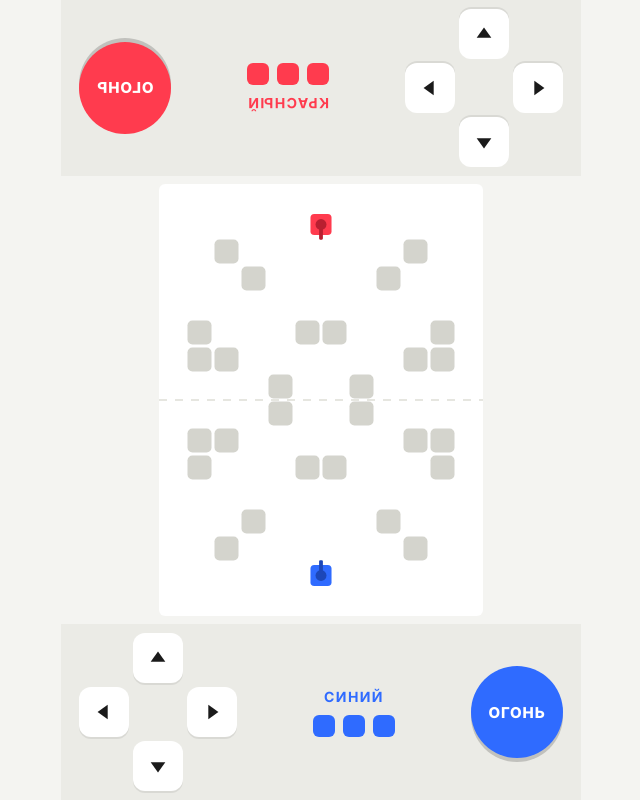
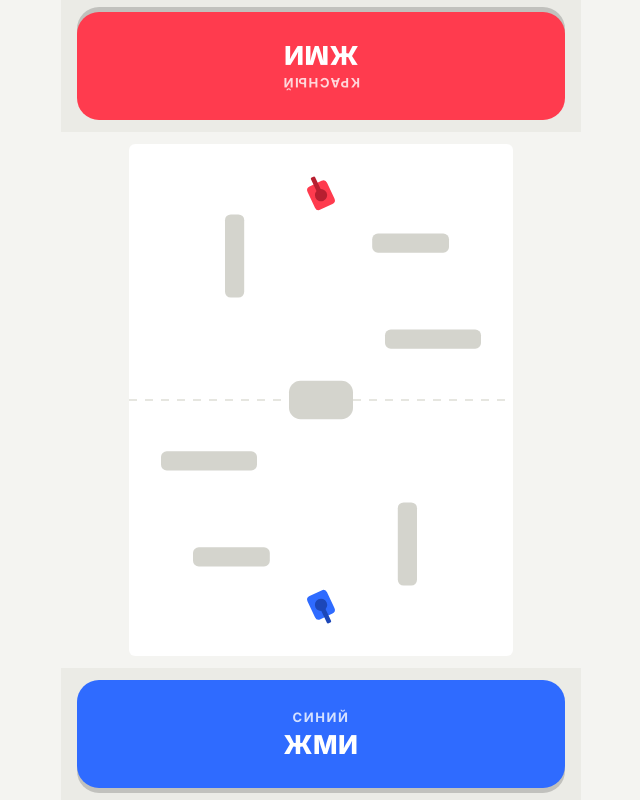
Before and after one commit to 1NAVIIVAN1/eye-doctor, a plain HTML site: page index.html in a window 1280 px wide. Shown: the whole page, without its empty margins (319-959 px from the left). Drawn offline with Linux system fonts and the light colour scheme.

Commit message:
Switch Tanks to one-button arcade controls
Idle tanks spin, holding drives forward, each press fires and each release reverses spin direction; rapid fire overheats and locks the tank for 3s; one hit ends the round.

Co-Authored-By: Claude Opus 5.5 <noreply@anthropic.com>

```diff
--- a/index.html
+++ b/index.html
@@ -13,10 +13,9 @@
       --bg: #f4f4f1;
       --panel: #ebebe6;
       --ink: #1a1a1a;
-      --muted: #9b9b95;
-      --btn: #ffffff;
       --blue: #2f6bff;
       --red: #ff3b4e;
+      --heat: #ff9f1a;
     }
     * { box-sizing: border-box; margin: 0; padding: 0; -webkit-tap-highlight-color: transparent; }
     [hidden] { display: none !important; }
@@ -30,43 +29,27 @@
     #app { height: 100%; max-width: 520px; margin: 0 auto; display: flex; flex-direction: column; }
 
     .panel {
-      flex: none; height: 176px; background: var(--panel);
-      display: flex; align-items: center; justify-content: space-between;
-      padding: 12px 18px max(12px, env(safe-area-inset-bottom));
+      flex: none; height: 132px; background: var(--panel);
+      padding: 12px 16px max(12px, env(safe-area-inset-bottom));
     }
     .panel.p2 { transform: rotate(180deg); padding-bottom: max(12px, env(safe-area-inset-top)); }
-
-    .dpad { display: grid; grid-template-columns: repeat(3, 50px); grid-template-rows: repeat(3, 50px); gap: 4px; }
-    .dir {
-      background: var(--btn); border: 0; border-radius: 12px; cursor: pointer;
-      display: flex; align-items: center; justify-content: center; touch-action: none;
-      box-shadow: 0 2px 0 rgba(0,0,0,.08);
-    }
-    .dir svg { width: 22px; height: 22px; fill: var(--ink); }
-    .dir.on { background: var(--c); }
-    .dir.on svg { fill: #fff; }
-    .dir[data-d=up] { grid-area: 1 / 2; }
-    .dir[data-d=left] { grid-area: 2 / 1; }
-    .dir[data-d=right] { grid-area: 2 / 3; }
-    .dir[data-d=down] { grid-area: 3 / 2; }
-
-    .info { display: flex; flex-direction: column; align-items: center; gap: 10px; }
-    .name { font-size: 14px; font-weight: 700; color: var(--c); text-transform: uppercase; letter-spacing: .1em; }
-    .lives { display: flex; gap: 8px; }
-    .life { width: 22px; height: 22px; border-radius: 6px; background: var(--c); transition: background .2s, transform .3s; }
-    .life.lost { background: transparent; box-shadow: inset 0 0 0 2px var(--muted); transform: scale(.8); }
-
-    .fire {
-      width: 92px; height: 92px; border-radius: 50%; border: 0; cursor: pointer; touch-action: none;
-      background: var(--c); color: #fff; font: inherit; font-size: 15px; font-weight: 800; letter-spacing: .06em;
-      box-shadow: 0 4px 0 rgba(0,0,0,.18);
-    }
-    .fire.on { transform: translateY(3px); box-shadow: 0 1px 0 rgba(0,0,0,.18); }
-
     .p1 { --c: var(--blue); }
     .p2 { --c: var(--red); }
 
-    .field { flex: 1; min-height: 0; display: flex; align-items: center; justify-content: center; position: relative; }
+    .pad {
+      width: 100%; height: 100%; border: 0; border-radius: 22px; cursor: pointer; touch-action: none;
+      background: var(--c); color: #fff; font: inherit;
+      display: flex; flex-direction: column; align-items: center; justify-content: center; gap: 4px;
+      box-shadow: 0 5px 0 rgba(0,0,0,.18);
+      transition: transform .06s, box-shadow .06s, filter .2s;
+    }
+    .pad.on { transform: translateY(4px); box-shadow: 0 1px 0 rgba(0,0,0,.18); }
+    .pad .name { font-size: 13px; font-weight: 700; letter-spacing: .12em; text-transform: uppercase; opacity: .8; }
+    .pad .label { font-size: 26px; font-weight: 800; letter-spacing: .02em; }
+    .pad.hot { background: var(--heat); animation: blink .4s steps(2) infinite; }
+    @keyframes blink { 50% { filter: brightness(1.15); } }
+
+    .field { flex: 1; min-height: 0; display: flex; align-items: center; justify-content: center; }
     canvas { display: block; border-radius: 6px; }
 
     .overlay {
@@ -85,9 +68,9 @@
 </head>
 <body>
   <div id="app">
-    <div class="panel p2" data-p="1"></div>
+    <div class="panel p2"><button class="pad" data-p="1"><span class="name">Красный</span><span class="label">ЖМИ</span></button></div>
     <div class="field" id="field"><canvas id="cv"></canvas></div>
-    <div class="panel p1" data-p="0"></div>
+    <div class="panel p1"><button class="pad" data-p="0"><span class="name">Синий</span><span class="label">ЖМИ</span></button></div>
   </div>
 
   <div class="overlay" id="over" hidden>
@@ -98,173 +81,148 @@
 
   <script>
     const W = 12, H = 16;
-    const TANK = 0.78, SPEED = 3.2, BULLET_SPEED = 10, BULLET_R = 0.12;
-    const COOLDOWN = 0.35, MAX_BULLETS = 2, INVULN = 1.0, LIVES = 3;
+    const R = 0.4, SPEED = 3, TURN = Math.PI * 1.1;
+    const BULLET_SPEED = 9, BULLET_R = 0.11;
+    const HEAT_PER_SHOT = 0.3, HEAT_DECAY = 0.35, LOCK_TIME = 3, COUNTDOWN = 2.4;
     const PLAYERS = [
       { name: "Синий", color: "#2f6bff", dark: "#1c47b8" },
       { name: "Красный", color: "#ff3b4e", dark: "#b81f30" },
     ];
-    const VEC = { up: [0, -1], down: [0, 1], left: [-1, 0], right: [1, 0] };
-    const ANGLE = { up: -Math.PI / 2, down: Math.PI / 2, left: Math.PI, right: 0 };
-    // player 2 sits opposite, so their local directions are rotated 180° on screen
-    const FLIP = { up: "down", down: "up", left: "right", right: "left" };
+    const HEAT = "#ff9f1a";
 
-    // bottom half (rows 8..15); top half is the 180° rotation for a fair map
-    const BOTTOM = [
-      "....#..#....",
-      ".##......##.",
-      ".#...##...#.",
-      "............",
-      "...#....#...",
-      "..#......#..",
-      "............",
-      "............",
+    // bottom-half walls; each is mirrored by a 180° rotation so the map is fair
+    const HALF = [
+      { x: 1, y: 9.6, w: 3, h: 0.6 },
+      { x: 8.4, y: 11.2, w: 0.6, h: 2.6 },
+      { x: 2, y: 12.6, w: 2.4, h: 0.6 },
     ];
-    const MAP = [...BOTTOM.map(r => [...r].reverse().join("")).reverse(), ...BOTTOM];
-    const wall = (cx, cy) => cx < 0 || cy < 0 || cx >= W || cy >= H || MAP[cy][cx] === "#";
+    const WALLS = [
+      { x: 5, y: 7.4, w: 2, h: 1.2 },
+      ...HALF,
+      ...HALF.map(r => ({ x: W - r.x - r.w, y: H - r.y - r.h, w: r.w, h: r.h })),
+    ];
 
-    let tanks, bullets, sparks, over, shake;
+    const $ = id => document.getElementById(id);
+    let tanks, bullets, sparks, over, shake, countdown;
 
     function reset() {
       tanks = [
-        { x: 6, y: 14.5, dir: "up", lives: LIVES, cool: 0, inv: 0, held: [], fire: false },
-        { x: 6, y: 1.5, dir: "down", lives: LIVES, cool: 0, inv: 0, held: [], fire: false },
+        { x: 6, y: 14.4, a: -Math.PI / 2, spin: 1, held: false, heat: 0, lock: 0, alive: true },
+        { x: 6, y: 1.6, a: Math.PI / 2, spin: 1, held: false, heat: 0, lock: 0, alive: true },
       ];
-      bullets = []; sparks = []; over = false; shake = 0;
-      document.querySelectorAll(".on").forEach(b => b.classList.remove("on"));
+      bullets = []; sparks = []; over = false; shake = 0; countdown = COUNTDOWN;
+      document.querySelectorAll(".pad").forEach(b => b.classList.remove("on", "hot"));
       $("over").hidden = true;
-      renderLives();
     }
-    const $ = id => document.getElementById(id);
 
-    /* ---------- controls ---------- */
-    const ARROW = '<svg viewBox="0 0 24 24"><path d="M12 5l8 11H4z"/></svg>';
-    const ROT = { up: 0, right: 90, down: 180, left: 270 };
-    document.querySelectorAll(".panel").forEach(panel => {
-      const p = +panel.dataset.p;
-      panel.innerHTML = `
-        <div class="dpad">${["up", "left", "right", "down"].map(d =>
-          `<button class="dir" data-d="${d}" aria-label="${d}">${ARROW}</button>`).join("")}</div>
-        <div class="info"><div class="name">${PLAYERS[p].name}</div><div class="lives">${'<span class="life"></span>'.repeat(LIVES)}</div></div>
-        <button class="fire" aria-label="Огонь">ОГОНЬ</button>`;
-      panel.querySelectorAll(".dir").forEach(btn => {
-        btn.querySelector("svg").style.transform = `rotate(${ROT[btn.dataset.d]}deg)`;
-        const d = p === 1 ? FLIP[btn.dataset.d] : btn.dataset.d;
-        hold(btn, () => press(p, d), () => release(p, d));
-      });
-      hold(panel.querySelector(".fire"), () => { tanks[p].fire = true; }, () => { tanks[p].fire = false; });
-    });
+    /* ---------- input: one button per player ---------- */
+    function press(p) {
+      const t = tanks[p];
+      if (t.held) return;
+      t.held = true;
+      if (!over && countdown <= 0 && t.lock <= 0) shoot(t, p);
+    }
+    function release(p) {
+      const t = tanks[p];
+      if (!t.held) return;
+      t.held = false;
+      t.spin = -t.spin;
+    }
 
-    function hold(btn, down, up) {
+    document.querySelectorAll(".pad").forEach(btn => {
+      const p = +btn.dataset.p;
       btn.addEventListener("pointerdown", e => {
         e.preventDefault();
         btn.setPointerCapture(e.pointerId);
         btn.classList.add("on");
-        down();
+        press(p);
       });
-      const end = () => { if (btn.classList.contains("on")) { btn.classList.remove("on"); up(); } };
+      const end = () => { if (btn.classList.contains("on")) { btn.classList.remove("on"); release(p); } };
       btn.addEventListener("pointerup", end);
       btn.addEventListener("pointercancel", end);
       btn.addEventListener("lostpointercapture", end);
       btn.addEventListener("contextmenu", e => e.preventDefault());
-    }
-    function press(p, d) { const h = tanks[p].held; if (!h.includes(d)) h.push(d); }
-    function release(p, d) { const h = tanks[p].held, i = h.indexOf(d); if (i >= 0) h.splice(i, 1); }
-
-    const KEYS = {
-      KeyW: [0, "up"], KeyS: [0, "down"], KeyA: [0, "left"], KeyD: [0, "right"], Space: [0, "fire"],
-      ArrowUp: [1, "up"], ArrowDown: [1, "down"], ArrowLeft: [1, "left"], ArrowRight: [1, "right"], Enter: [1, "fire"],
-    };
-    addEventListener("keydown", e => {
-      const k = KEYS[e.code]; if (!k || e.repeat) return;
-      e.preventDefault();
-      k[1] === "fire" ? (tanks[k[0]].fire = true) : press(k[0], k[1]);
-    });
-    addEventListener("keyup", e => {
-      const k = KEYS[e.code]; if (!k) return;
-      k[1] === "fire" ? (tanks[k[0]].fire = false) : release(k[0], k[1]);
     });
 
+    const KEYS = { Space: 0, Enter: 1 };
+    addEventListener("keydown", e => {
+      if (!(e.code in KEYS) || e.repeat || !$("over").hidden) return;
+      e.preventDefault(); press(KEYS[e.code]);
+    });
+    addEventListener("keyup", e => { if (e.code in KEYS) release(KEYS[e.code]); });
+
     /* ---------- physics ---------- */
-    function blocked(x, y, self) {
-      const h = TANK / 2;
-      if (x - h < 0 || y - h < 0 || x + h > W || y + h > H) return true;
-      for (let cy = Math.floor(y - h); cy <= Math.floor(y + h - 1e-6); cy++)
-        for (let cx = Math.floor(x - h); cx <= Math.floor(x + h - 1e-6); cx++)
-          if (wall(cx, cy)) return true;
-      const o = tanks[1 - self];
-      return Math.abs(o.x - x) < TANK && Math.abs(o.y - y) < TANK;
+    function circleHitsRect(x, y, r, w) {
+      const cx = Math.max(w.x, Math.min(x, w.x + w.w)), cy = Math.max(w.y, Math.min(y, w.y + w.h));
+      return (x - cx) ** 2 + (y - cy) ** 2 < r * r;
+    }
+    function solid(x, y, r) {
+      return x - r < 0 || y - r < 0 || x + r > W || y + r > H || WALLS.some(w => circleHitsRect(x, y, r, w));
+    }
+    function blocked(x, y, i) {
+      const o = tanks[1 - i];
+      return solid(x, y, R) || (o.alive && Math.hypot(o.x - x, o.y - y) < R * 2);
     }
 
-    function moveTank(t, i, dt) {
-      const d = t.held[t.held.length - 1];
-      if (!d) return;
-      t.dir = d;
-      const [vx, vy] = VEC[d], s = SPEED * dt;
-      const nx = t.x + vx * s, ny = t.y + vy * s;
-      if (!blocked(nx, ny, i)) { t.x = nx; t.y = ny; return; }
-      // corner assist: slide toward the lane center so 1-cell gaps are easy to enter
-      if (vx) {
-        const c = Math.floor(t.y) + 0.5, off = c - t.y;
-        if (Math.abs(off) > 1e-3 && Math.abs(off) < 0.42 && !blocked(t.x, t.y + Math.sign(off) * Math.min(s, Math.abs(off)), i))
-          t.y += Math.sign(off) * Math.min(s, Math.abs(off));
-      } else {
-        const c = Math.floor(t.x) + 0.5, off = c - t.x;
-        if (Math.abs(off) > 1e-3 && Math.abs(off) < 0.42 && !blocked(t.x + Math.sign(off) * Math.min(s, Math.abs(off)), t.y, i))
-          t.x += Math.sign(off) * Math.min(s, Math.abs(off));
+    function shoot(t, i) {
+      const bx = t.x + Math.cos(t.a) * (R + 0.2), by = t.y + Math.sin(t.a) * (R + 0.2);
+      t.heat += HEAT_PER_SHOT;
+      if (t.heat >= 1) { t.lock = LOCK_TIME; t.heat = 1; }
+      if (solid(bx, by, BULLET_R)) return spark(bx, by, "#8a8a84");
+      bullets.push({ x: bx, y: by, vx: Math.cos(t.a) * BULLET_SPEED, vy: Math.sin(t.a) * BULLET_SPEED, owner: i });
+    }
+
+    function spark(x, y, color, n = 6, power = 3) {
+      for (let k = 0; k < n; k++) {
+        const a = Math.random() * Math.PI * 2, v = 1 + Math.random() * power;
+        sparks.push({ x, y, vx: Math.cos(a) * v, vy: Math.sin(a) * v, life: 0.5, color, size: 3 + Math.random() * 4 });
       }
     }
 
-    function shoot(t, i) {
-      if (t.cool > 0 || bullets.filter(b => b.owner === i).length >= MAX_BULLETS) return;
-      t.cool = COOLDOWN;
-      const [vx, vy] = VEC[t.dir];
-      const bx = t.x + vx * 0.55, by = t.y + vy * 0.55;
-      if (wall(Math.floor(bx), Math.floor(by))) return spark(bx, by, PLAYERS[i].color);
-      bullets.push({ x: bx, y: by, vx: vx * BULLET_SPEED, vy: vy * BULLET_SPEED, owner: i });
-    }
-
-    function spark(x, y, color, n = 6) {
-      for (let k = 0; k < n; k++) {
-        const a = Math.random() * Math.PI * 2, v = 1.5 + Math.random() * 3;
-        sparks.push({ x, y, vx: Math.cos(a) * v, vy: Math.sin(a) * v, life: 0.35, color });
-      }
-    }
-
-    function hit(i, b) {
+    function destroy(i) {
       const t = tanks[i];
-      t.lives--; t.inv = INVULN; shake = 0.25;
-      spark(b.x, b.y, PLAYERS[i].color, 14);
-      try { navigator.vibrate && navigator.vibrate(80); } catch {}
-      renderLives();
-      if (t.lives <= 0) {
-        over = true;
-        setTimeout(() => showWinner(1 - i), 700);
-      }
+      t.alive = false; over = true; shake = 0.4;
+      spark(t.x, t.y, PLAYERS[i].color, 26, 5);
+      spark(t.x, t.y, HEAT, 12, 4);
+      try { navigator.vibrate && navigator.vibrate(150); } catch {}
+      setTimeout(() => showWinner(1 - i), 900);
     }
 
     function update(dt) {
+      if (countdown > 0) countdown -= dt;
+      const live = countdown <= 0 && !over;
+
       tanks.forEach((t, i) => {
-        t.cool = Math.max(0, t.cool - dt);
-        t.inv = Math.max(0, t.inv - dt);
-        if (over) return;
-        moveTank(t, i, dt);
-        if (t.fire) shoot(t, i);
+        if (!t.alive) return;
+        if (t.lock > 0) {
+          t.lock -= dt;
+          if (t.lock <= 0) { t.lock = 0; t.heat = 0; }
+          return;
+        }
+        t.heat = Math.max(0, t.heat - HEAT_DECAY * dt);
+        if (!live) return;
+        if (t.held) {
+          const dx = Math.cos(t.a) * SPEED * dt, dy = Math.sin(t.a) * SPEED * dt;
+          if (!blocked(t.x + dx, t.y + dy, i)) { t.x += dx; t.y += dy; }
+          else if (!blocked(t.x + dx, t.y, i)) t.x += dx;
+          else if (!blocked(t.x, t.y + dy, i)) t.y += dy;
+        } else {
+          t.a += t.spin * TURN * dt;
+        }
       });
 
-      // substep bullets so fast shots never tunnel through a wall
+      // substeps keep fast bullets from skipping through thin walls
       const steps = 4;
       for (let s = 0; s < steps; s++) {
         for (const b of bullets) {
           if (b.dead) continue;
           b.x += b.vx * dt / steps; b.y += b.vy * dt / steps;
-          if (wall(Math.floor(b.x), Math.floor(b.y))) { b.dead = true; spark(b.x, b.y, "#8a8a84"); continue; }
+          if (solid(b.x, b.y, BULLET_R)) { b.dead = true; spark(b.x, b.y, "#8a8a84"); continue; }
           tanks.forEach((t, i) => {
-            if (b.dead || i === b.owner || t.lives <= 0) return;
-            const h = TANK / 2 + BULLET_R;
-            if (Math.abs(b.x - t.x) < h && Math.abs(b.y - t.y) < h) {
+            if (b.dead || i === b.owner || !t.alive) return;
+            if (Math.hypot(b.x - t.x, b.y - t.y) < R + BULLET_R) {
               b.dead = true;
-              if (t.inv <= 0 && !over) hit(i, b); else spark(b.x, b.y, "#8a8a84");
+              if (!over) destroy(i);
             }
           });
         }
@@ -278,9 +236,15 @@
       }
       bullets = bullets.filter(b => !b.dead);
 
-      sparks.forEach(s => { s.x += s.vx * dt; s.y += s.vy * dt; s.life -= dt; });
+      sparks.forEach(s => { s.x += s.vx * dt; s.y += s.vy * dt; s.vx *= 0.92; s.vy *= 0.92; s.life -= dt; });
       sparks = sparks.filter(s => s.life > 0);
       shake = Math.max(0, shake - dt);
+
+      document.querySelectorAll(".pad").forEach(btn => {
+        const t = tanks[+btn.dataset.p], hot = t.lock > 0;
+        btn.classList.toggle("hot", hot);
+        btn.querySelector(".label").textContent = hot ? `ПЕРЕГРЕВ ${Math.ceil(t.lock)}` : "ЖМИ";
+      });
     }
 
     /* ---------- render ---------- */
@@ -300,9 +264,36 @@
       ctx.beginPath(); ctx.roundRect ? ctx.roundRect(x, y, w, h, r) : ctx.rect(x, y, w, h); ctx.fill();
     }
 
-    function draw() {
+    function drawTank(t, i, now) {
+      const P = PLAYERS[i], s = R * 2 * U;
+      const locked = t.lock > 0, flash = locked && Math.floor(now / 150) % 2;
+
+      if (t.heat > 0) {
+        ctx.save();
+        ctx.lineWidth = 4; ctx.lineCap = "round";
+        if (locked) { ctx.shadowColor = HEAT; ctx.shadowBlur = 18; }
+        ctx.strokeStyle = HEAT; ctx.globalAlpha = locked ? 1 : 0.85;
+        const frac = locked ? t.lock / LOCK_TIME : t.heat;
+        ctx.beginPath();
+        ctx.arc(t.x * U, t.y * U, s * 0.78, -Math.PI / 2, -Math.PI / 2 + frac * Math.PI * 2);
+        ctx.stroke();
+        ctx.restore();
+      }
+
       ctx.save();
-      if (shake > 0) ctx.translate((Math.random() - .5) * shake * 16, (Math.random() - .5) * shake * 16);
+      ctx.translate(t.x * U, t.y * U);
+      ctx.rotate(t.a);
+      ctx.fillStyle = flash ? HEAT : P.color;
+      rrect(-s * 0.5, -s * 0.42, s, s * 0.84, s * 0.16);
+      ctx.fillStyle = P.dark;
+      rrect(0, -s * 0.09, s * 0.78, s * 0.18, s * 0.05);
+      ctx.beginPath(); ctx.arc(0, 0, s * 0.24, 0, Math.PI * 2); ctx.fill();
+      ctx.restore();
+    }
+
+    function draw(now) {
+      ctx.save();
+      if (shake > 0) ctx.translate((Math.random() - .5) * shake * 20, (Math.random() - .5) * shake * 20);
       ctx.fillStyle = "#ffffff"; ctx.fillRect(0, 0, W * U, H * U);
 
       ctx.strokeStyle = "#e6e6e0"; ctx.lineWidth = 2; ctx.setLineDash([8, 8]);
@@ -310,23 +301,9 @@
       ctx.setLineDash([]);
 
       ctx.fillStyle = "#d4d4cd";
-      for (let y = 0; y < H; y++) for (let x = 0; x < W; x++)
-        if (MAP[y][x] === "#") rrect(x * U + 1.5, y * U + 1.5, U - 3, U - 3, U * 0.18);
+      WALLS.forEach(w => rrect(w.x * U, w.y * U, w.w * U, w.h * U, Math.min(w.w, w.h) * U * 0.3));
 
-      tanks.forEach((t, i) => {
-        if (t.lives <= 0) { ctx.globalAlpha = 0.25; }
-        else if (t.inv > 0 && Math.floor(t.inv * 12) % 2) return;
-        const P = PLAYERS[i], s = TANK * U;
-        ctx.save();
-        ctx.translate(t.x * U, t.y * U);
-        ctx.rotate(ANGLE[t.dir]);
-        ctx.fillStyle = P.color; rrect(-s / 2, -s / 2, s, s, s * 0.18);
-        ctx.fillStyle = P.dark;
-        rrect(0, -s * 0.09, s * 0.72, s * 0.18, s * 0.05);
-        ctx.beginPath(); ctx.arc(0, 0, s * 0.26, 0, Math.PI * 2); ctx.fill();
-        ctx.restore();
-        ctx.globalAlpha = 1;
-      });
+      tanks.forEach((t, i) => t.alive && drawTank(t, i, now));
 
       bullets.forEach(b => {
         ctx.fillStyle = PLAYERS[b.owner].dark;
@@ -334,19 +311,19 @@
       });
 
       sparks.forEach(s => {
-        ctx.globalAlpha = Math.max(0, s.life / 0.35);
+        ctx.globalAlpha = Math.max(0, s.life / 0.5);
         ctx.fillStyle = s.color;
-        ctx.fillRect(s.x * U - 2, s.y * U - 2, 4, 4);
+        ctx.fillRect(s.x * U - s.size / 2, s.y * U - s.size / 2, s.size, s.size);
       });
       ctx.globalAlpha = 1;
+
+      if (countdown > 0) {
+        ctx.fillStyle = "rgba(26,26,26,.85)";
+        ctx.font = `800 ${U * 3}px Inter, system-ui, sans-serif`;
+        ctx.textAlign = "center"; ctx.textBaseline = "middle";
+        ctx.fillText(Math.ceil(countdown / (COUNTDOWN / 3)), W / 2 * U, H / 2 * U);
+      }
       ctx.restore();
-    }
-
-    function renderLives() {
-      document.querySelectorAll(".panel").forEach(panel => {
-        const t = tanks[+panel.dataset.p];
-        panel.querySelectorAll(".life").forEach((el, k) => el.classList.toggle("lost", k >= t.lives));
-      });
     }
 
     function showWinner(i) {
@@ -361,7 +338,7 @@
       const dt = Math.min(0.05, (now - last) / 1000);
       last = now;
       update(dt);
-      draw();
+      draw(now);
       requestAnimationFrame(loop);
     }
 
```
